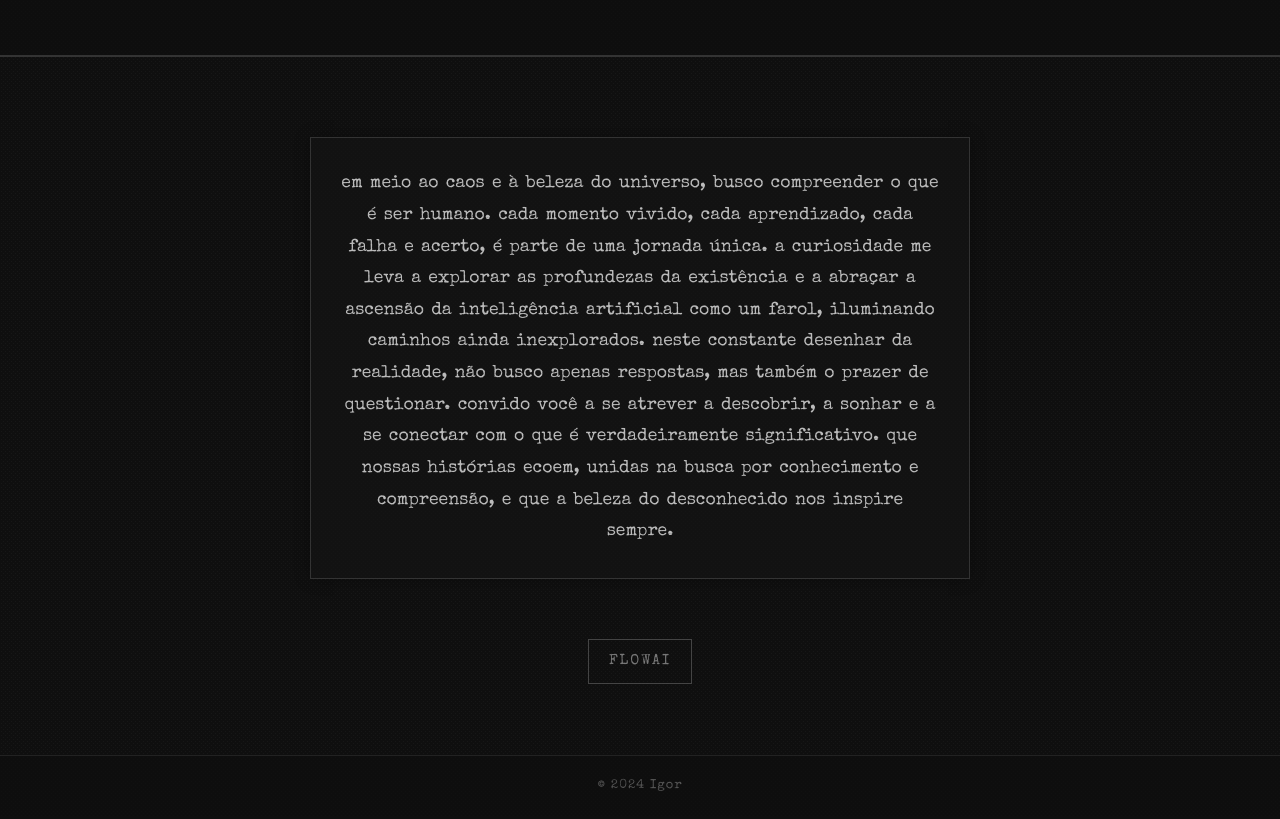
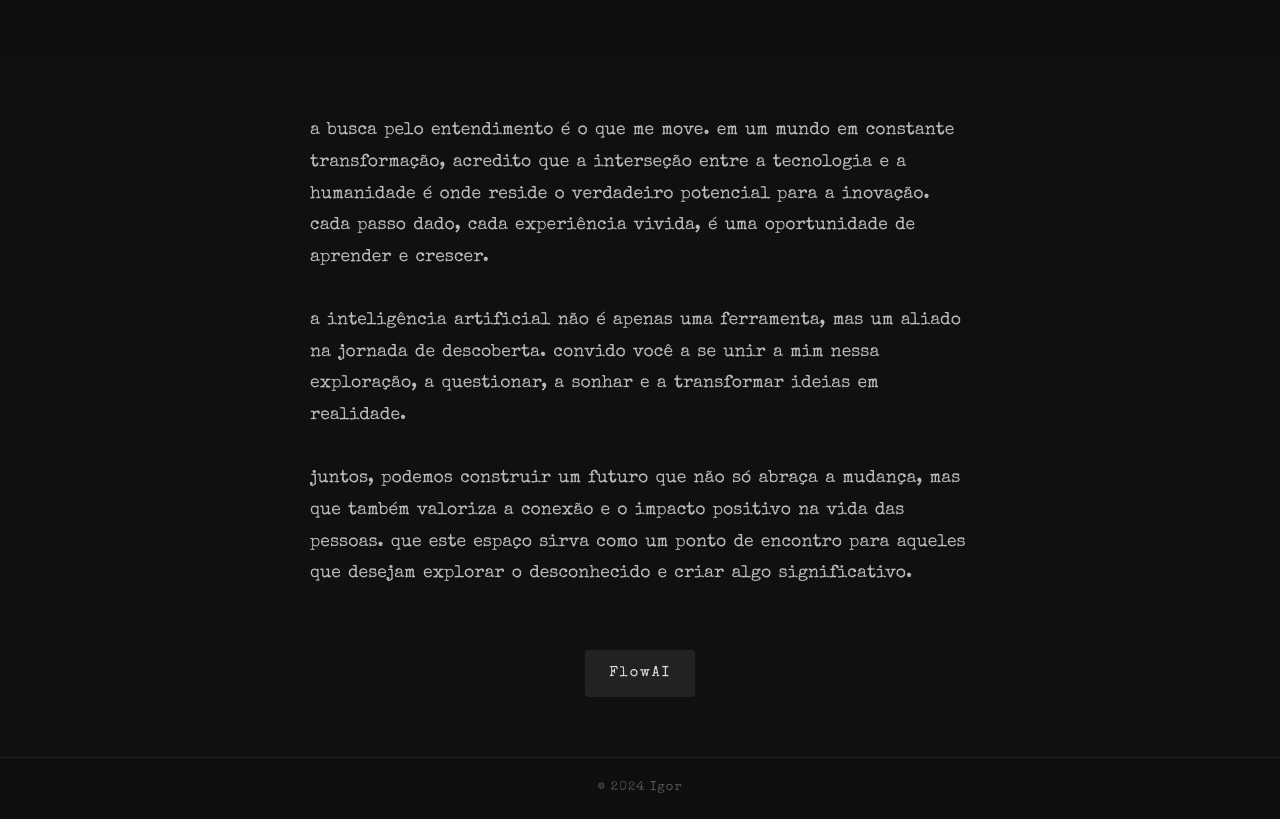
Before and after one commit to igorbkz/site-pessoal, a plain HTML site: page index.html in a window 1280 px wide. Shown: the part 220-1039 px from the top of the page. Drawn offline with nearby package versions, Linux system fonts and the light colour scheme.

Commit message:
Update index.html

```diff
--- a/index.html
+++ b/index.html
@@ -25,7 +25,6 @@
       padding: 80px 20px;
       text-align: center;
       background-color: rgba(15, 15, 15, 0.7);
-      border-bottom: 2px solid #333;
       position: relative;
     }
 
@@ -41,66 +40,49 @@
 
     main {
       max-width: 700px;
-      margin: 80px auto 60px;
+      margin: 60px auto;
       padding: 0 20px;
     }
 
     section {
       margin-bottom: 60px;
-      padding: 30px;
-      background-color: rgba(20, 20, 20, 0.7);
-      border: 1px solid #333;
-      box-shadow: 0 0 15px rgba(0,0,0,0.3);
     }
 
     section p {
       font-size: 1.1rem;
       color: #bbb;
       line-height: 1.8;
-      text-align: center;
+      text-align: left;
       margin-bottom: 0;
       word-spacing: 2px;
+      white-space: pre-wrap;
     }
 
     .flowai-container {
       text-align: center;
-      margin-bottom: 60px;
+      margin-top: 60px;
     }
 
     .flowai-button {
       display: inline-block;
-      padding: 10px 20px;
-      background-color: transparent;
-      color: #777;
+      padding: 12px 24px;
+      background-color: #222;
+      color: #ddd;
       text-decoration: none;
       font-weight: normal;
       letter-spacing: 2px;
       transition: all 0.3s ease;
-      border: 1px solid #444;
       font-size: 0.9rem;
-      position: relative;
-      overflow: hidden;
-      text-transform: uppercase;
-    }
-
-    .flowai-button::before {
-      content: '';
-      position: absolute;
-      top: 0;
-      left: -100%;
-      width: 100%;
-      height: 100%;
-      background-color: #222;
-      transition: all 0.3s ease;
-      z-index: -1;
-    }
-
-    .flowai-button:hover::before {
-      left: 0;
+      border: none;
+      border-radius: 3px;
+      text-transform: none;
     }
 
     .flowai-button:hover {
-      color: #ddd;
+      background-color: #333;
+      color: #fff;
+      transform: translateY(-2px);
+      box-shadow: 0 2px 5px rgba(0,0,0,0.2);
     }
 
     footer {
@@ -111,6 +93,7 @@
       font-size: 0.8rem;
       border-top: 1px solid #222;
       letter-spacing: 1px;
+      margin-top: 60px;
     }
   </style>
 </head>
@@ -122,7 +105,11 @@
 
   <main>
     <section>
-      <p>em meio ao caos e à beleza do universo, busco compreender o que é ser humano. cada momento vivido, cada aprendizado, cada falha e acerto, é parte de uma jornada única. a curiosidade me leva a explorar as profundezas da existência e a abraçar a ascensão da inteligência artificial como um farol, iluminando caminhos ainda inexplorados. neste constante desenhar da realidade, não busco apenas respostas, mas também o prazer de questionar. convido você a se atrever a descobrir, a sonhar e a se conectar com o que é verdadeiramente significativo. que nossas histórias ecoem, unidas na busca por conhecimento e compreensão, e que a beleza do desconhecido nos inspire sempre.</p>
+      <p>a busca pelo entendimento é o que me move. em um mundo em constante transformação, acredito que a interseção entre a tecnologia e a humanidade é onde reside o verdadeiro potencial para a inovação. cada passo dado, cada experiência vivida, é uma oportunidade de aprender e crescer.
+
+a inteligência artificial não é apenas uma ferramenta, mas um aliado na jornada de descoberta. convido você a se unir a mim nessa exploração, a questionar, a sonhar e a transformar ideias em realidade.
+
+juntos, podemos construir um futuro que não só abraça a mudança, mas que também valoriza a conexão e o impacto positivo na vida das pessoas. que este espaço sirva como um ponto de encontro para aqueles que desejam explorar o desconhecido e criar algo significativo.</p>
     </section>
   </main>
 
```
